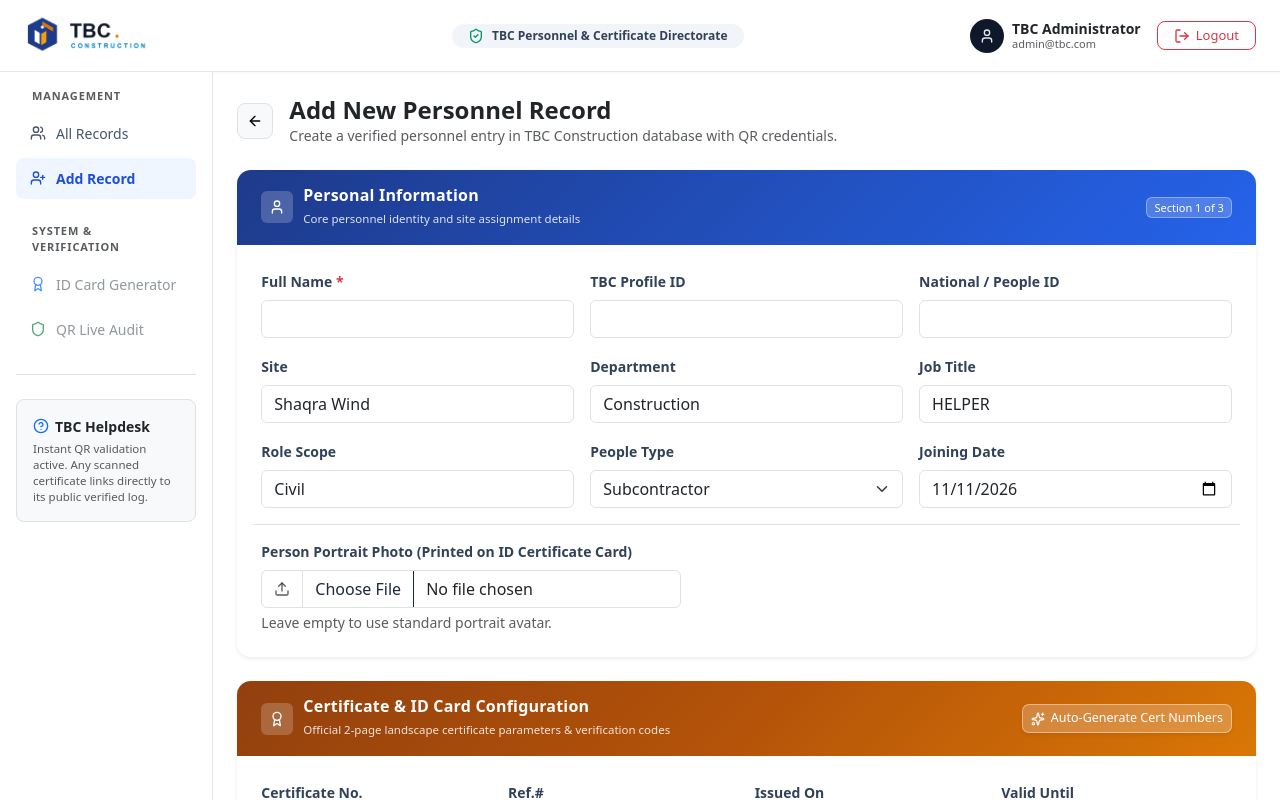
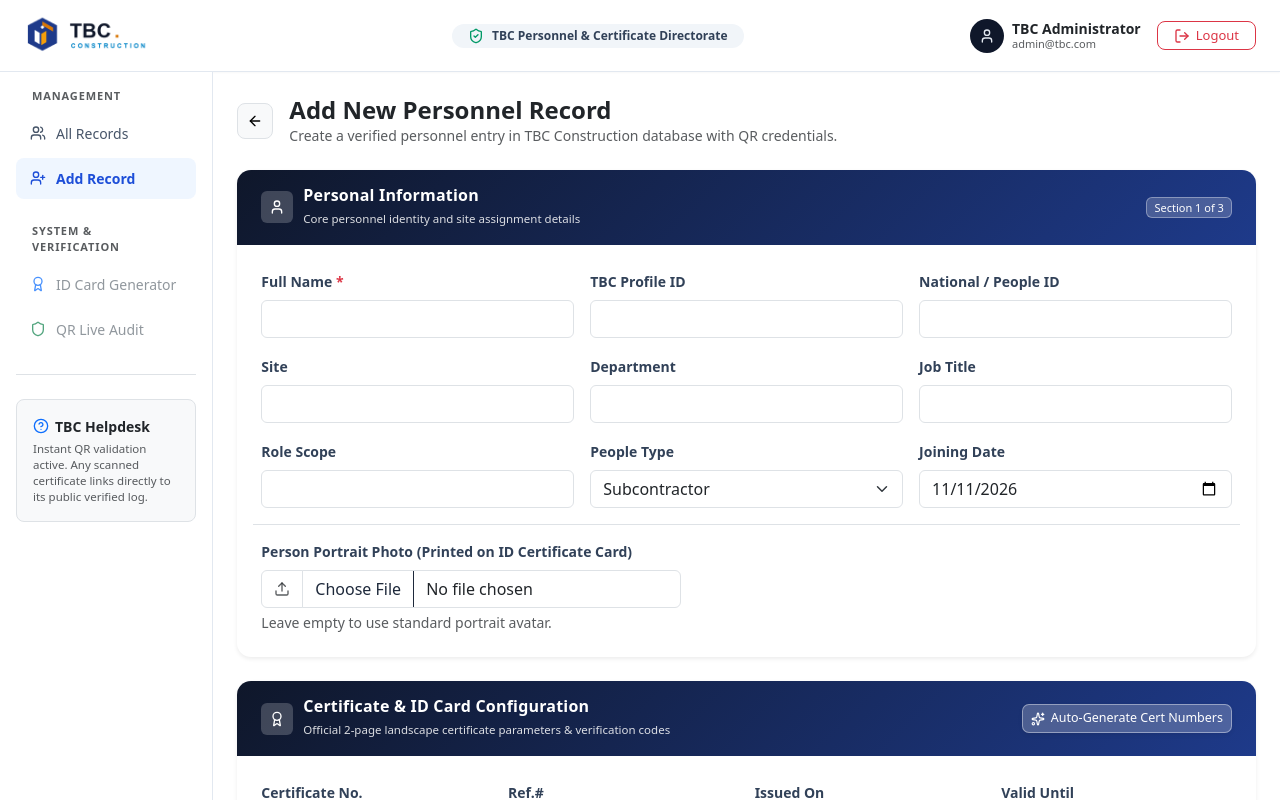
Before and after one commit to salimerid/e-certificates-gen, a Next.js app: page /admin/create in a window 1280 px wide. Shown: the top 800 px of the page. Built offline with nearby package versions, Linux system fonts and the light colour scheme.

Commit message:
style: set card header background to linear-gradient(135deg, #0f172a, #1e3a8a)

```diff
--- a/src/app/admin/[id]/edit/page.tsx
+++ b/src/app/admin/[id]/edit/page.tsx
@@ -262,7 +262,7 @@ export default function EditRecordPage() {
           <div
             className="px-4 py-3 d-flex align-items-center justify-content-between"
             style={{
-              background: 'linear-gradient(135deg, #1e3a8a 0%, #2563eb 100%)',
+              background: 'linear-gradient(135deg, #0f172a, #1e3a8a)',
               color: '#ffffff',
             }}
           >
@@ -445,7 +445,7 @@ export default function EditRecordPage() {
           <div
             className="px-4 py-3 d-flex justify-content-between align-items-center"
             style={{
-              background: 'linear-gradient(135deg, #92400e 0%, #b45309 50%, #d97706 100%)',
+              background: 'linear-gradient(135deg, #0f172a, #1e3a8a)',
               color: '#ffffff',
             }}
           >
@@ -574,7 +574,7 @@ export default function EditRecordPage() {
           <div
             className="px-4 py-3 d-flex justify-content-between align-items-center"
             style={{
-              background: 'linear-gradient(135deg, #065f46 0%, #047857 50%, #059669 100%)',
+              background: 'linear-gradient(135deg, #0f172a, #1e3a8a)',
               color: '#ffffff',
             }}
           >
--- a/src/app/admin/create/page.tsx
+++ b/src/app/admin/create/page.tsx
@@ -49,10 +49,10 @@ export default function AddRecordPage() {
   const [name, setName] = useState('');
   const [hsseProfileId, setHsseProfileId] = useState('');
   const [peopleId, setPeopleId] = useState('');
-  const [site, setSite] = useState('Shaqra Wind');
-  const [department, setDepartment] = useState('Construction');
-  const [jobTitle, setJobTitle] = useState('HELPER');
-  const [roleScope, setRoleScope] = useState('Civil');
+  const [site, setSite] = useState('');
+  const [department, setDepartment] = useState('');
+  const [jobTitle, setJobTitle] = useState('');
+  const [roleScope, setRoleScope] = useState('');
   const [peopleType, setPeopleType] = useState('Subcontractor');
   const [joiningDate, setJoiningDate] = useState(new Date().toISOString().split('T')[0]);
   const [photoUrl, setPhotoUrl] = useState('');
@@ -198,7 +198,7 @@ export default function AddRecordPage() {
           <div
             className="px-4 py-3 d-flex align-items-center justify-content-between"
             style={{
-              background: 'linear-gradient(135deg, #1e3a8a 0%, #2563eb 100%)',
+              background: 'linear-gradient(135deg, #0f172a, #1e3a8a)',
               color: '#ffffff',
             }}
           >
@@ -384,7 +384,7 @@ export default function AddRecordPage() {
           <div
             className="px-4 py-3 d-flex justify-content-between align-items-center"
             style={{
-              background: 'linear-gradient(135deg, #92400e 0%, #b45309 50%, #d97706 100%)',
+              background: 'linear-gradient(135deg, #0f172a, #1e3a8a)',
               color: '#ffffff',
             }}
           >
@@ -513,7 +513,7 @@ export default function AddRecordPage() {
           <div
             className="px-4 py-3 d-flex justify-content-between align-items-center"
             style={{
-              background: 'linear-gradient(135deg, #065f46 0%, #047857 50%, #059669 100%)',
+              background: 'linear-gradient(135deg, #0f172a, #1e3a8a)',
               color: '#ffffff',
             }}
           >
@@ -580,7 +580,6 @@ export default function AddRecordPage() {
                       className="form-control form-control-sm"
                       value={t.topic}
                       onChange={(e) => handleTrainingChange(idx, 'topic', e.target.value)}
-                      placeholder="e.g. Site HSSE Induction & Emergency Response / Scaffolding Safety"
                     />
                   </div>
                   <div className="col-md-6">
@@ -592,7 +591,6 @@ export default function AddRecordPage() {
                       onChange={(e) =>
                         handleTrainingChange(idx, 'training_site', e.target.value)
                       }
-                      placeholder="e.g. Shaqra Wind Project - On-site Safety Training Center"
                     />
                   </div>
                   <div className="col-md-3">
@@ -648,7 +646,6 @@ export default function AddRecordPage() {
                       onChange={(e) =>
                         handleTrainingChange(idx, 'training_drive', e.target.value)
                       }
-                      placeholder="e.g. TBC Corporate Mandatory / Client Compliance Drive"
                     />
                   </div>
                   <div className="col-md-4">
--- a/src/app/globals.css
+++ b/src/app/globals.css
@@ -26,6 +26,11 @@ body {
 
 .tbc-card:hover {
   box-shadow: 0 4px 6px -1px rgba(0, 0, 0, 0.07), 0 2px 4px -2px rgba(0, 0, 0, 0.05);
+}
+
+.tbc-card-header {
+  background: linear-gradient(135deg, #0f172a, #1e3a8a);
+  color: #ffffff;
 }
 
 /* Modern Header / Navbar */
```
